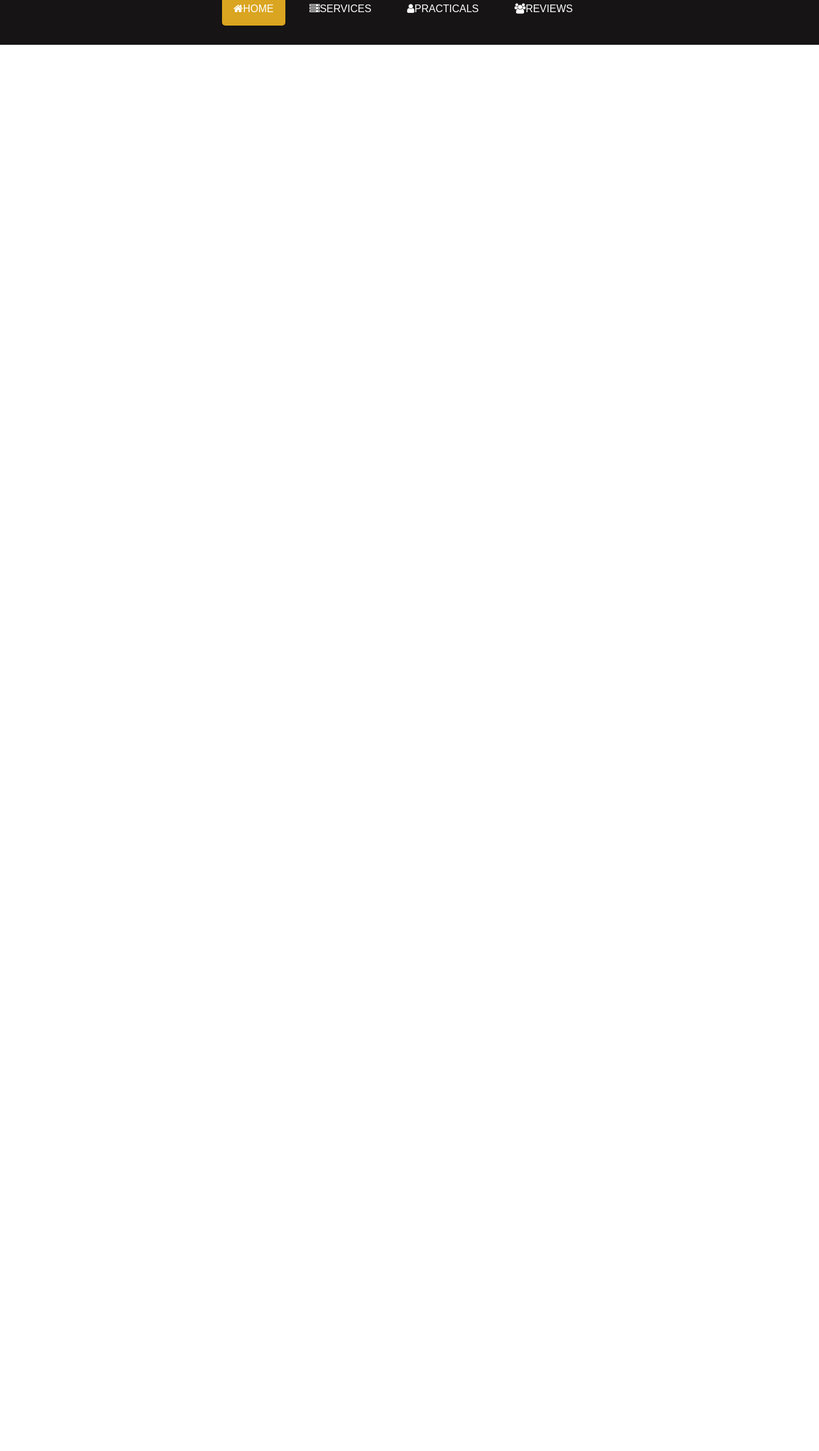
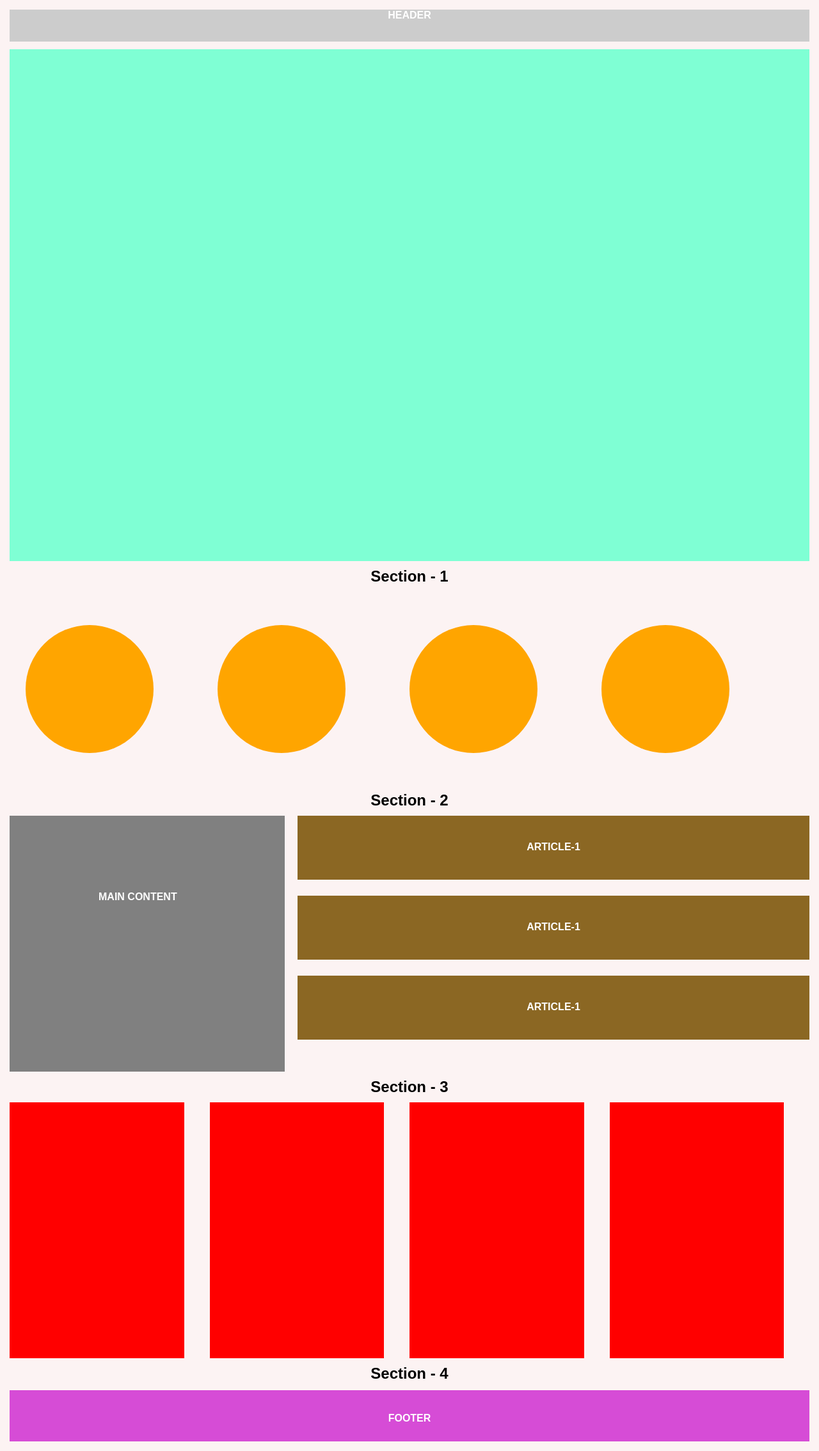
Before and after one commit to ultimateCoder23/fullstack, a PHP site: page /practical7.html in a window 1280 px wide. Shown: the whole page at 64% size. Before the commit the page ends 70 px from the top, so only its background shows below. Run offline with PHP 8.4, Linux system fonts and the light colour scheme.

Commit message:
added practical 7

```diff
--- a/index.html
+++ b/index.html
@@ -20,6 +20,7 @@
         <li><a href="#" target="_blank">Practical 4</a></li>
         <li><a href="practical5.html" target="_blank">Practical 5</a></li>
         <li><a href="practical6.html" target="_blank">Practical 6</a></li>
+        <li><a href="practical7.html" target="_blank">Practical 7</a></li>
     </ol>
 </body>
 </html>
--- a/practical7.css
+++ b/practical7.css
@@ -1,38 +1,127 @@
 * {
-    margin: 0;
-    padding: 0;
+  margin: 0px;
+  padding: 0px;
   box-sizing: border-box;
 }
+
 body {
   font-family: Arial, Helvetica, sans-serif;
+  margin: 15px;
+  background: rgb(252, 243, 243);
 }
-.navbar {
-    background-color: rgb(22, 20, 20);
-    height: 70px;
+
+.main {
+  text-align: center;
+}
+
+.header {
+  /* text-align: center; */
+  color: #fff;
+  text-transform: uppercase;
+  font-weight: bold;
+  background-color: rgb(204, 204, 204);
   width: 100%;
+  height: 50px;
 }
-.nav-items {
+
+.banner {
+  margin-top: 12px;
+  width: 100%;
+  height: 100vh;
+  background-color: aquamarine;
+}
+.section-1 {
+  margin-top: 12px;
   display: flex;
   align-items: center;
   justify-content: center;
+  width: 100%;
+  height: 300px;
 }
-.nav-items li {
-    list-style: none;
-    /* padding: 20px; */
-    margin-top: 5px;
+.circle1,
+.circle2,
+.circle3,
+.circle4 {
+  margin-right: 100px;
+  border-radius: 50%;
+  padding: 20px;
+  height: 200px;
+  width: 200px;
+  background-color: orange;
+}
+
+.section-2 {
+  height: 50vh;
+  width: 100%;
+  display: flex;
+}
+.main-content {
+  background-color: grey;
+  text-align: justify;
+  height: 100%;
+  width: 50%;
   margin-right: 20px;
+}
+.main-content p {
+  padding: 10px;
+  margin: 25% 30%;
+  color: #fff;
+  font-weight: bold;
   text-transform: uppercase;
 }
-.nav-items li a {
-    padding: 18px;
-    text-decoration: none;
+
+.articles {
+  width: 100%;
+}
+.main h2 {
+  margin-top: 10px;
+  margin-bottom: 10px;
+}
+
+.article1,
+.article2,
+.article3 {
+  height: 100px;
+  padding: 10px;
+  margin-bottom: 25px;
+  width: 800px;
   color: white;
+  text-transform: uppercase;
+  font-weight: bold;
+  background-color: rgb(139, 103, 35);
 }
-.nav-items li a:hover {
-    background-color: goldenrod;
-    border-radius: 5px;
+.article1 p,
+.article2 p,
+.article3 p {
+  margin-top: 30px;
 }
-.active {
-    background-color: goldenrod;
-    border-radius: 5px;
+
+.section-3 {
+  display: flex;
+  width: 100%;
 }
+
+.div1,
+.div2,
+.div3,
+.div4 {
+  padding: 20px;
+  margin-right: 40px;
+  height: 400px;
+  width: 25%;
+  background-color: red;
+}
+.footer {
+  background-color: rgb(214, 76, 214);
+  height: 80px;
+  width: 100%;
+  margin-top: 12px;
+  color: #fff;
+  align-items: center;
+  justify-content: center;
+}
+.footer p {
+  padding-top: 35px;
+  text-transform: uppercase;
+  font-weight: bold;
+}
--- a/practical7.html
+++ b/practical7.html
@@ -1,21 +1,47 @@
 <!DOCTYPE html>
 <html lang="en">
-<head>
-    <meta charset="UTF-8">
-    <meta http-equiv="X-UA-Compatible" content="IE=edge">
-    <meta name="viewport" content="width=device-width, initial-scale=1.0">
+  <head>
+    <meta charset="UTF-8" />
+    <meta http-equiv="X-UA-Compatible" content="IE=edge" />
+    <meta name="viewport" content="width=device-width, initial-scale=1.0" />
     <title>Practical 7</title>
-    <link rel="stylesheet" href="practical7.css">
-    <link rel="stylesheet" href="https://cdnjs.cloudflare.com/ajax/libs/font-awesome/4.7.0/css/font-awesome.css">
-</head>
-<body>
-    <div class="navbar">
-        <ul class="nav-items">
-            <li><a href="#" class="active"><span class="fa fa-home"></span>home</a></li>
-            <li><a href="#" ><span class="fa fa-server"></span>Services</a></li>
-            <li><a href="#" ><span class="fa fa-user"></span>practicals</a></li>
-            <li><a href="#" ><span class="fa fa-users"></span>Reviews</a></li>
-        </ul>
+    <link rel="stylesheet" href="practical7.css" />
+  </head>
+  <body>
+    <div class="main">
+      <div class="header">Header</div>
+      <div class="banner"></div>
+      <h2>Section - 1</h2>
+      <div class="section-1">
+        <div class="circle1"></div>
+        <div class="circle2"></div>
+        <div class="circle3"></div>
+        <div class="circle4"></div>
+      </div>
+      <h2>Section - 2</h2>
+      <div class="section-2">
+        <div class="main-content">
+          <p>
+            main content
+          </p>
+        </div>
+        <div class="arcticles">
+          <div class="article1"><p>Article-1</p></div>
+          <div class="article2"><p>Article-1</p></div>
+          <div class="article3"><p>Article-1</p></div>
+        </div>
+      </div>
+      <h2>Section - 3</h2>
+      <div class="section-3">
+        <div class="div1"></div>
+        <div class="div2"></div>
+        <div class="div3"></div>
+        <div class="div4"></div>
+      </div>
+      <h2>Section - 4</h2>
+      <div class="footer">
+        <p>Footer</p>
+      </div>
     </div>
-</body>
+  </body>
 </html>
```
Lines whose indentation alone changed are shown as unchanged.
